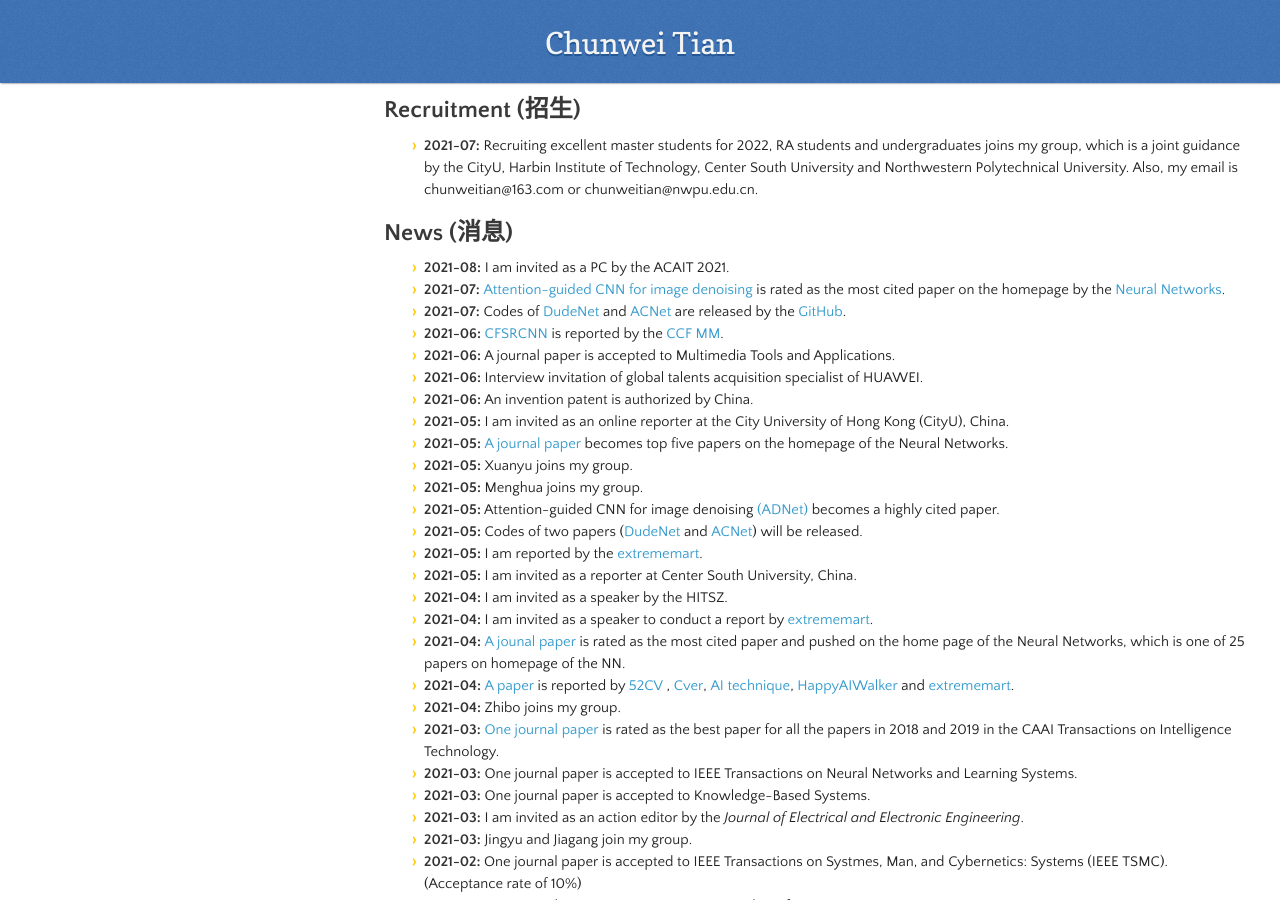
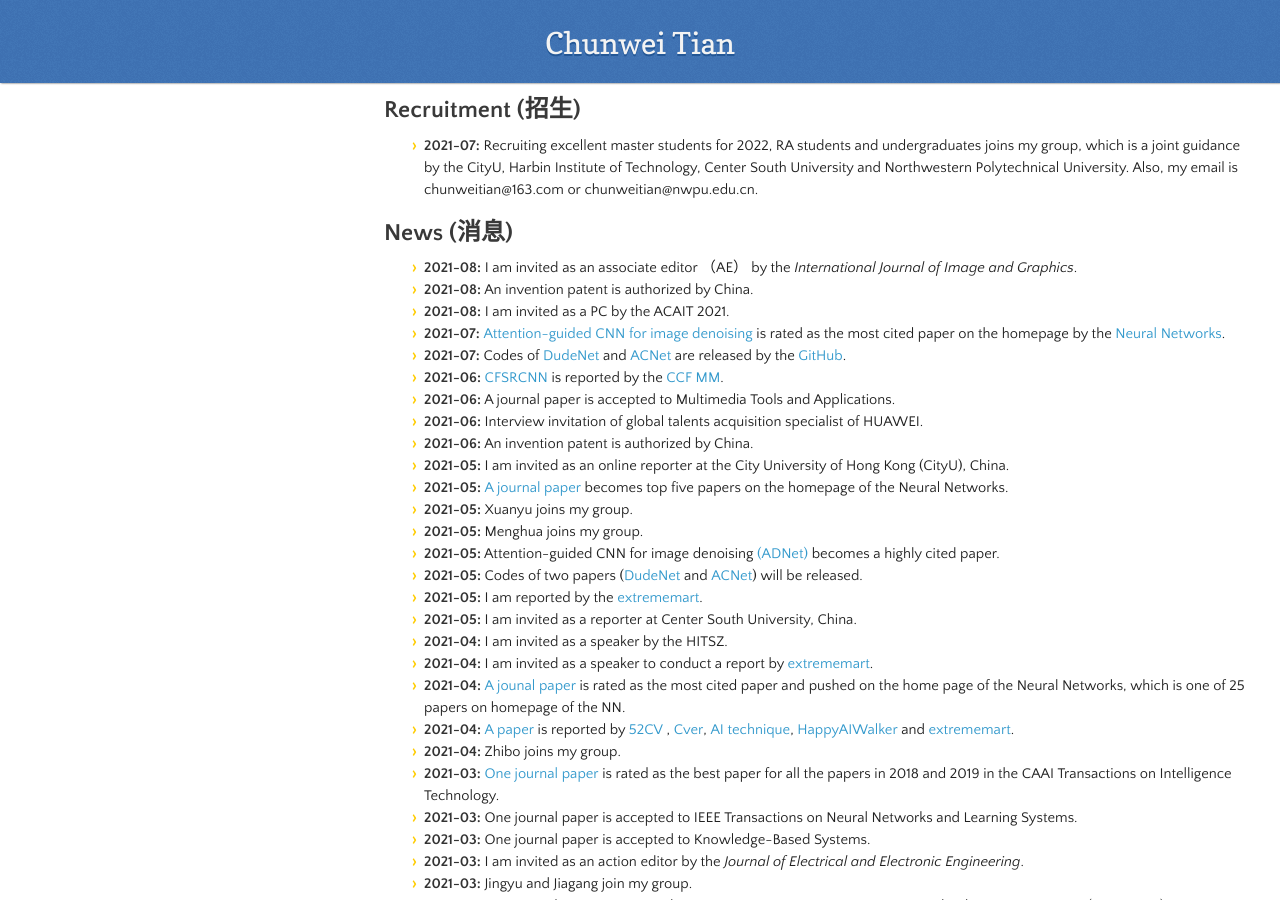
Before and after one commit to hellloxiaotian/hellloxiaotian.github.io, a Jekyll site: the page built from index.md, in a window 1280 px wide and 900 px high, scrolled down 1146 px. Built offline with Jekyll 4.4.1, drawn with Linux system fonts in a browser that asks for light colours; nearby versions of some CDN libraries; our own code applies the rules of GitHub Pages for plain Markdown files; the repository's description, which GitHub fills in, is left out.

Commit message:
Update index.md

```diff
--- a/index.md
+++ b/index.md
@@ -29,6 +29,8 @@ Major Research Project:  Noise Tolerance Computing and Flexible Low-Level Vision
 - **2021-07:** Recruiting excellent master students for 2022, RA students and undergraduates joins my group, which is a joint guidance by the CityU, Harbin Institute of Technology, Center South University and Northwestern Polytechnical University. Also, my email is chunweitian@163.com or chunweitian@nwpu.edu.cn.
 
 ## News (消息)
+- **2021-08:** I am invited as an associate editor （AE） by the *International Journal of Image and Graphics*.
+- **2021-08:** An invention patent is authorized by China.
 - **2021-08:** I am invited as a PC by the ACAIT 2021.
 - **2021-07:** [Attention-guided CNN for image denoising](https://www.sciencedirect.com/science/article/abs/pii/S0893608019304241) is rated as the most cited paper on the homepage by the [Neural Networks](https://www.journals.elsevier.com/neural-networks/most-cited-articles).
 - **2021-07:** Codes of [DudeNet](https://github.com/hellloxiaotian/DudeNet) and [ACNet](https://github.com/hellloxiaotian/ACNet) are released by the [GitHub](https://github.com/hellloxiaotian).
```
